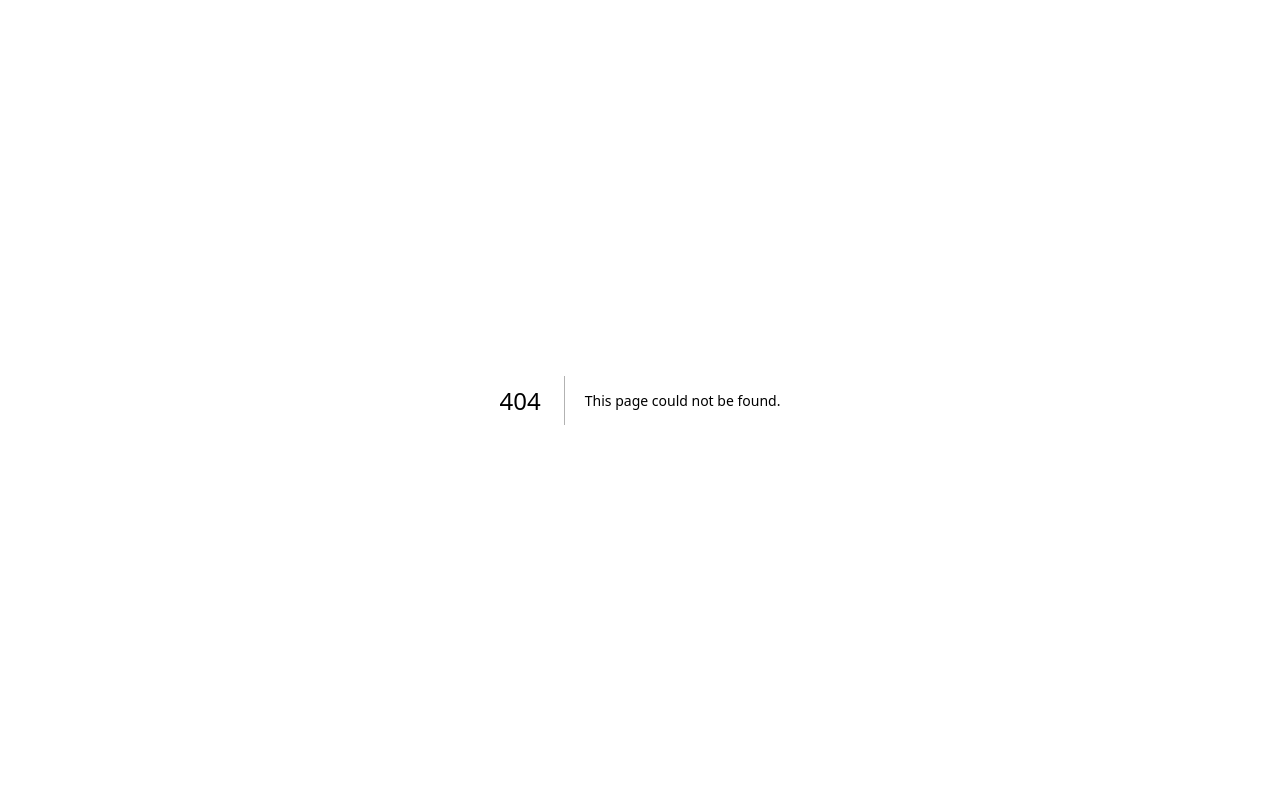
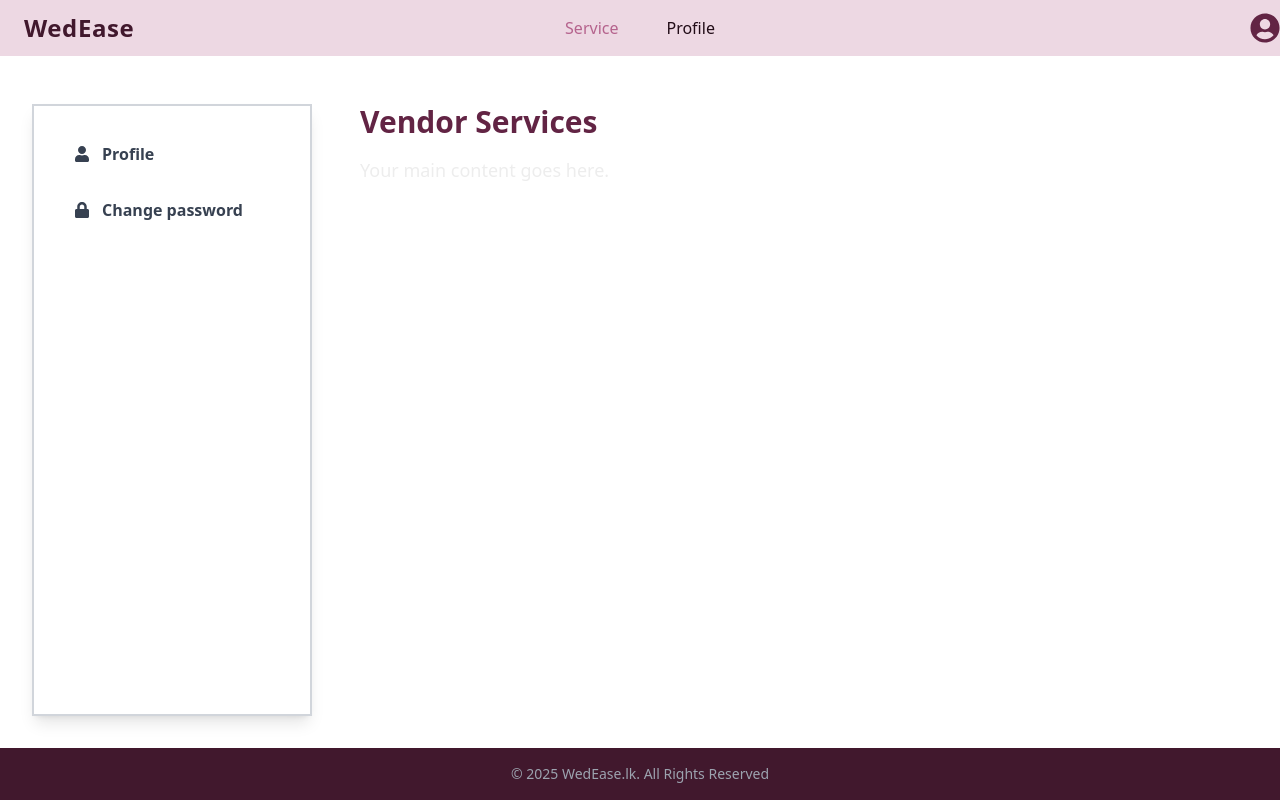
Before and after one commit to mandara-samanalee/WedEase_frontend, a Next.js app: page /vendor/services in a window 1280 px wide. Before the commit this address had no page. Built offline with nearby package versions, Linux system fonts and the light colour scheme.

Commit message:
create transition in navbar and sidebar

```diff
--- a/src/app/user/profile/page.tsx
+++ /dev/null
@@ -1,10 +0,0 @@
-import MainLayout from "@/components/MainLayout/MainLayout";
-
-export default function HomePage() {
-  return (
-    <MainLayout>
-      <h1 className="text-3xl font-bold text-purple-700">Welcome to WedEase!</h1>
-      <p className="mt-4 text-lg">Your main content goes here.</p>
-    </MainLayout>
-  );
-}
--- /dev/null
+++ b/src/app/vendor/profile/page.tsx
@@ -0,0 +1,10 @@
+import MainLayout from "@/components/MainLayout/MainLayout";
+
+export default function ServicesPage() {
+    return (
+        <MainLayout>
+            <h1 className="text-3xl font-bold text-purple-700">Vendor Profile</h1>
+            <p className="mt-4 text-lg">Your main content goes here.</p>
+        </MainLayout>
+    );
+}
--- /dev/null
+++ b/src/app/vendor/services/page.tsx
@@ -0,0 +1,10 @@
+import MainLayout from "@/components/MainLayout/MainLayout";
+
+export default function ServicesPage() {
+    return (
+        <MainLayout>
+            <h1 className="text-3xl font-bold text-purple-700">Vendor Services</h1>
+            <p className="mt-4 text-lg">Your main content goes here.</p>
+        </MainLayout>
+    );
+}
--- a/src/components/MainLayout/Navbar.tsx
+++ b/src/components/MainLayout/Navbar.tsx
@@ -13,24 +13,18 @@ export default function Navbar({ activeSection, setActiveSection }: NavbarProps)
                 <div className="text-2xl font-bold text-purple-800 tracking-wide z-10">WedEase</div>
 
                 {/* Navigation Links */}
-                <div className="absolute left-1/2 top-1/2 transform -translate-x-1/2 -translate-y-1/2 flex gap-8">
-                <button
-                        onClick={() => setActiveSection('dashboard')}
-                        className={`font-medium transition ${activeSection === 'dashboard' ? 'text-purple-700' : 'text-purple-900 hover:text-purple-700'}`}
-                    >
-                        Dashboard
-                    </button>
+                <div className="absolute left-1/2 top-1/2 transform -translate-x-1/2 -translate-y-1/2 flex gap-12">
 
                     <button
                         onClick={() => setActiveSection('service')}
-                        className={`font-medium transition ${activeSection === 'service' ? 'text-purple-700' : 'text-purple-900 hover:text-purple-700'}`}
+                        className={`font-medium transition ${activeSection === 'service' ? 'text-purple-900' : 'text-purple-400 hover:text-purple-700'}`}
                     >
                         Service
                     </button>
 
                     <button
                         onClick={() => setActiveSection('profile')}
-                        className={`font-medium transition ${activeSection === 'profile' ? 'text-purple-700' : 'text-purple-900 hover:text-purple-700'}`}
+                        className={`font-medium transition ${activeSection === 'profile' ? 'text-purple-900' : 'text-purple-400 hover:text-purple-700'}`}
                     >
                         Profile
                     </button>
--- a/src/components/MainLayout/Sidebar.tsx
+++ b/src/components/MainLayout/Sidebar.tsx
@@ -1,10 +1,15 @@
-import { FaUser, FaLock, FaCalendar, FaCamera, FaMusic, FaChartBar } from "react-icons/fa";
+import { FaUser, FaLock, FaCalendar } from "react-icons/fa";
+import { MdAssignmentInd } from "react-icons/md";
+import { HiBookmark } from "react-icons/hi";
+import React, { useState } from "react";
 
 interface SidebarProps {
-  activeSection: string;
+    activeSection: string;
 }
 
 export default function Sidebar({ activeSection }: SidebarProps) {
+    const [activeSubSection, setActiveSubSection] = useState('');
+
     const renderSidebarContent = () => {
         switch (activeSection) {
             case 'service':
@@ -12,55 +17,55 @@ export default function Sidebar({ activeSection }: SidebarProps) {
                     <>
                         <a
                             href="#"
-                            className="flex items-center gap-3 px-4 py-3 rounded-lg bg-purple-600 text-white font-semibold text-m shadow-sm transition-all"
+                            onClick={() => setActiveSubSection('photography')}
+                            className={`flex items-center gap-3 px-4 py-3 rounded-lg font-semibold text-m transition-all ${
+                                activeSubSection === 'photography'
+                                ? 'bg-purple-600 text-white shadow-sm'
+                                : 'text-gray-700 hover:bg-purple-50 hover:text-purple-700'
+                            }`}
                         >
-                            <FaCamera className="text-m" />
-                            Photography
+                            <MdAssignmentInd className="text-2xl" />
+                            Service Profile
                         </a>
 
                         <a
                             href="#"
-                            className="flex items-center gap-3 px-4 py-3 rounded-lg text-gray-700 font-semibold text-m hover:bg-purple-50 hover:text-purple-700 transition-all"
+                            onClick={() => setActiveSubSection('music')}
+                            className={`flex items-center gap-3 px-4 py-3 rounded-lg font-semibold text-m transition-all ${
+                                activeSubSection === 'music'
+                                ? 'bg-purple-600 text-white shadow-sm'
+                                : 'text-gray-700 hover:bg-purple-50 hover:text-purple-700'
+                            }`}
                         >
-                            <FaMusic className="text-m" />
-                            Music & DJ
+                            <HiBookmark className="text-2xl" />
+                            Booked Services
                         </a>
 
                         <a
                             href="#"
-                            className="flex items-center gap-3 px-4 py-3 rounded-lg text-gray-700 font-semibold text-m hover:bg-purple-50 hover:text-purple-700 transition-all"
+                            onClick={() => setActiveSubSection('event-planning')}
+                            className={`flex items-center gap-3 px-4 py-3 rounded-lg font-semibold text-m transition-all ${
+                                activeSubSection === 'event-planning'
+                                ? 'bg-purple-600 text-white shadow-sm'
+                                : 'text-gray-700 hover:bg-purple-50 hover:text-purple-700'
+                            }`}
                         >
-                            <FaCalendar className="text-m" />
-                            Event Planning
+                            <FaCalendar className="text-lg" />
+                            Booking Requests
                         </a>
                     </>
                 );
-             case 'dashboard':
+            case 'profile':
                 return (
                     <>
                         <a
                             href="#"
-                            className="flex items-center gap-3 px-4 py-3 rounded-lg bg-purple-600 text-white font-semibold text-m shadow-sm transition-all"
-                        >
-                            <FaChartBar className="text-m" />
-                            Overview
-                        </a>
-
-                        <a
-                            href="#"
-                            className="flex items-center gap-3 px-4 py-3 rounded-lg text-gray-700 font-semibold text-m hover:bg-purple-50 hover:text-purple-700 transition-all"
-                        >
-                            <FaCalendar className="text-m" />
-                            Recent Activities
-                        </a>
-                    </>
-                );
-                default: // profile
-                return (
-                    <>
-                        <a
-                            href="#"
-                            className="flex items-center gap-3 px-4 py-3 rounded-lg bg-purple-600 text-white font-semibold text-m shadow-sm transition-all"
+                            onClick={() => setActiveSubSection('profile')}
+                            className={`flex items-center gap-3 px-4 py-3 rounded-lg font-semibold text-m transition-all ${
+                                activeSubSection === 'profile'
+                                ? 'bg-purple-600 text-white shadow-sm'
+                                : 'text-gray-700 hover:bg-purple-50 hover:text-purple-700'
+                            }`}
                         >
                             <FaUser className="text-m" />
                             Profile
@@ -68,7 +73,12 @@ export default function Sidebar({ activeSection }: SidebarProps) {
 
                         <a
                             href="#"
-                            className="flex items-center gap-3 px-4 py-3 rounded-lg text-gray-700 font-semibold text-m hover:bg-purple-50 hover:text-purple-700 transition-all"
+                            onClick={() => setActiveSubSection('change-password')}
+                            className={`flex items-center gap-3 px-4 py-3 rounded-lg font-semibold text-m transition-all ${
+                                activeSubSection === 'change-password'
+                                ? 'bg-purple-600 text-white shadow-sm'
+                                : 'text-gray-700 hover:bg-purple-50 hover:text-purple-700'
+                            }`}
                         >
                             <FaLock className="text-m" />
                             Change password
--- a/src/section/VendorSignupForm.tsx
+++ b/src/section/VendorSignupForm.tsx
@@ -31,7 +31,7 @@ export default function VendorSignupForm() {
                     </div>
 
                     <div>
-                        <label className="block text-purple-700 font-semibold mb-1">Address Line 1</label>
+                        <label className="block text-purple-700 font-semibold mb-1">Address</label>
                         <input
                             type="text"
                             className="w-full px-4 py-2 border border-purple-300 rounded-lg focus:outline-none focus:ring-2 focus:ring-purple-400"
@@ -40,7 +40,7 @@ export default function VendorSignupForm() {
                     </div>
 
                     <div>
-                        <label className="block text-purple-700 font-semibold mb-1">Address Line 2</label>
+                        <label className="block text-purple-700 font-semibold mb-1">City/Region/Distric</label>
                         <input
                             type="text"
                             className="w-full px-4 py-2 border border-purple-300 rounded-lg focus:outline-none focus:ring-2 focus:ring-purple-400"
@@ -53,7 +53,7 @@ export default function VendorSignupForm() {
                             <input
                                 type="text"
                                 className="w-20 px-2 py-2 border border-purple-300 rounded-lg focus:outline-none focus:ring-2 focus:ring-purple-400"
-                                placeholder="+91"
+                                placeholder="+94"
                                 maxLength={5}
                                 required
                             />
```
